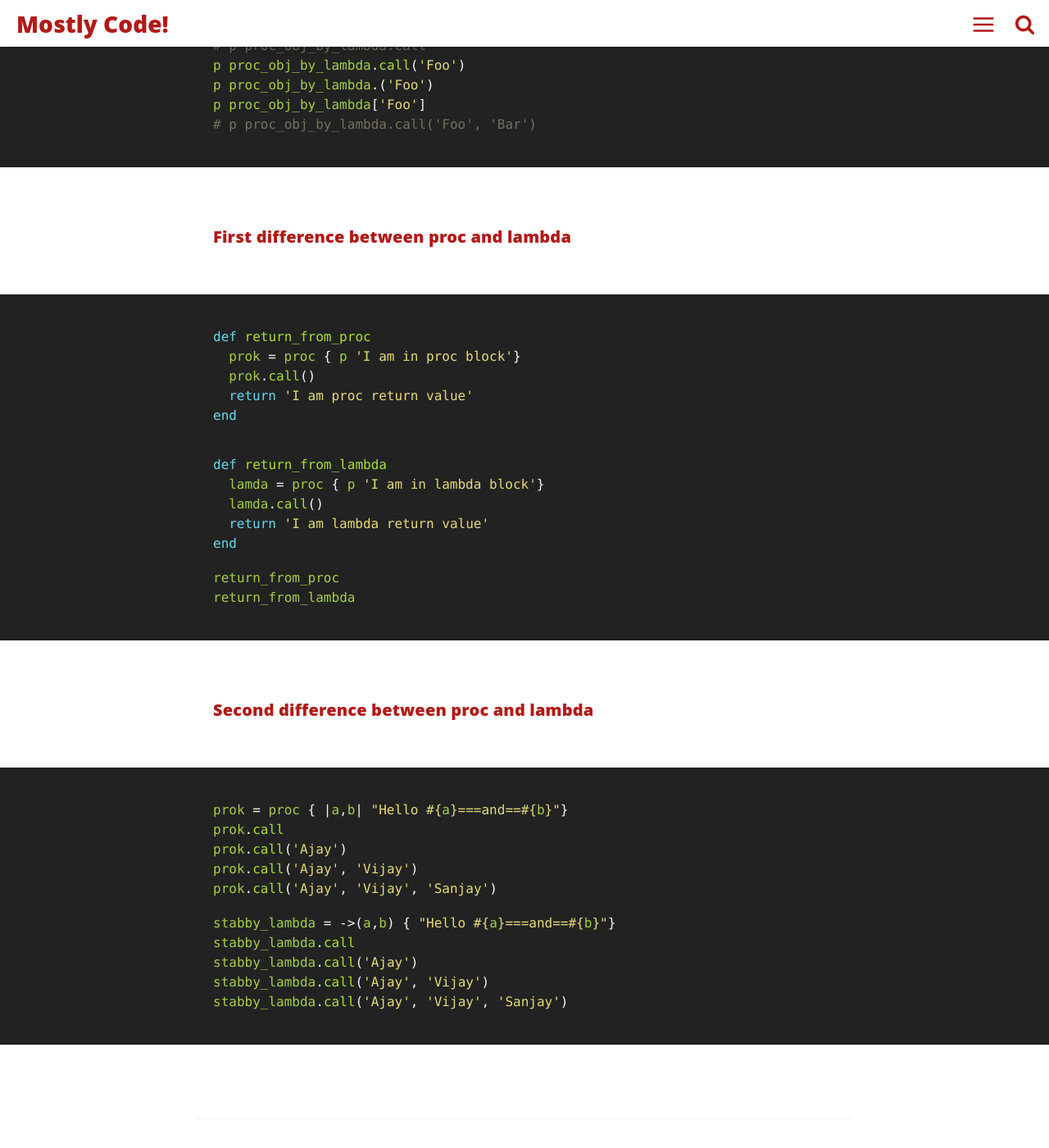
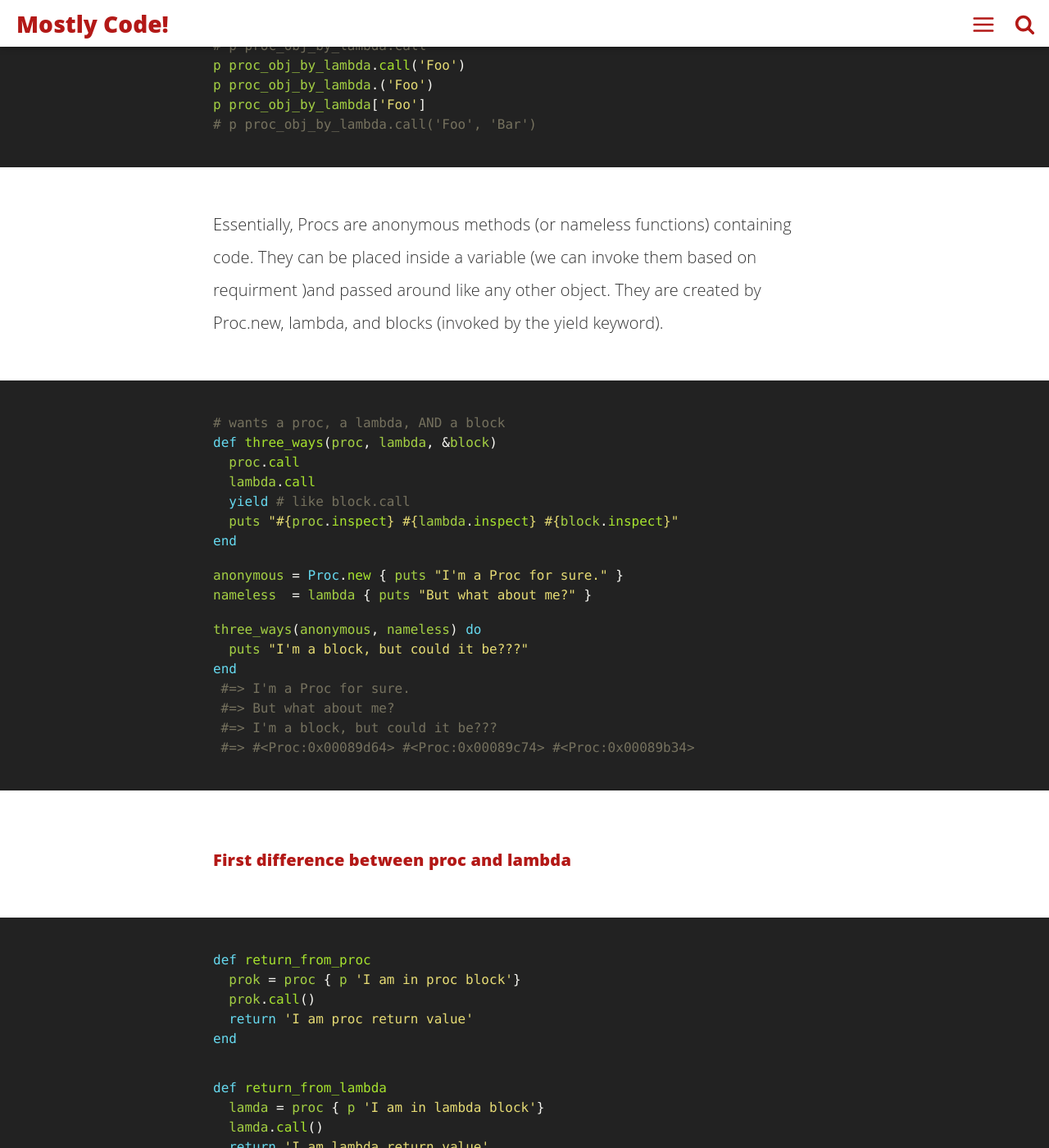
Before and after one commit to brijeshgpt7/brijeshgpt7.github.io, a Jekyll site: the page built from _posts/2015-01-05-Proc-in-ruby.md, in a window 1280 px wide and 1400 px high, scrolled down 2163 px. Shown: the whole window at 82% size. Built offline with Jekyll 4.4.1, drawn with Linux system fonts in a browser that asks for light colours; comment, search, counter and statistics services are not loaded.

Commit message:
Update 2015-01-05-Proc-in-ruby.md

```diff
--- a/_posts/2015-01-05-Proc-in-ruby.md
+++ b/_posts/2015-01-05-Proc-in-ruby.md
@@ -73,6 +73,30 @@ p proc_obj_by_lambda.('Foo')
 p proc_obj_by_lambda['Foo']
 # p proc_obj_by_lambda.call('Foo', 'Bar')
 {% endhighlight %}
+Essentially, Procs are anonymous methods (or nameless functions) containing code.
+They can be placed inside a variable (we can invoke them based on requirment )and
+passed around like any other object.
+They are created by Proc.new, lambda, and blocks (invoked by the yield keyword).
+{% highlight ruby %}
+# wants a proc, a lambda, AND a block
+def three_ways(proc, lambda, &block)
+  proc.call
+  lambda.call
+  yield # like block.call
+  puts "#{proc.inspect} #{lambda.inspect} #{block.inspect}"
+end
+
+anonymous = Proc.new { puts "I'm a Proc for sure." }
+nameless  = lambda { puts "But what about me?" }
+
+three_ways(anonymous, nameless) do
+  puts "I'm a block, but could it be???"
+end
+ #=> I'm a Proc for sure.
+ #=> But what about me?
+ #=> I'm a block, but could it be???
+ #=> #<Proc:0x00089d64> #<Proc:0x00089c74> #<Proc:0x00089b34>
+{% endhighlight %}
 
 #### First difference between proc and lambda
 
```
